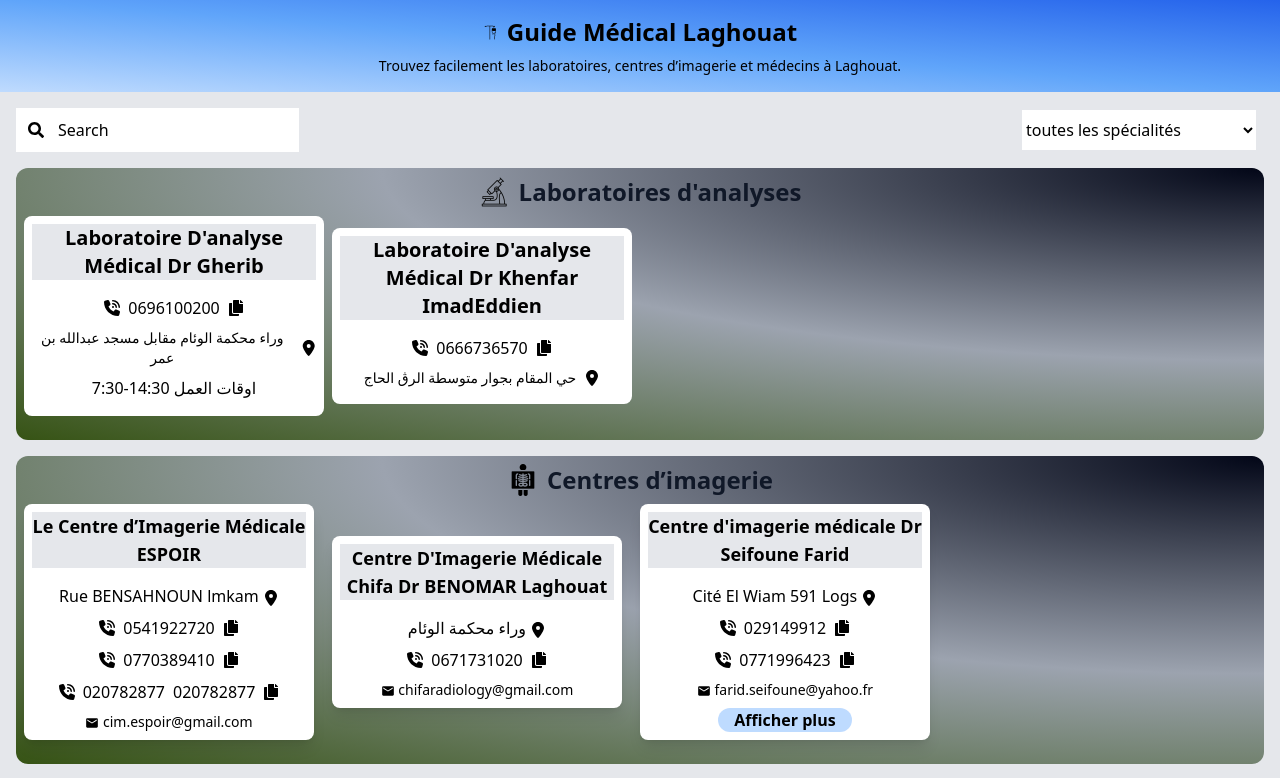
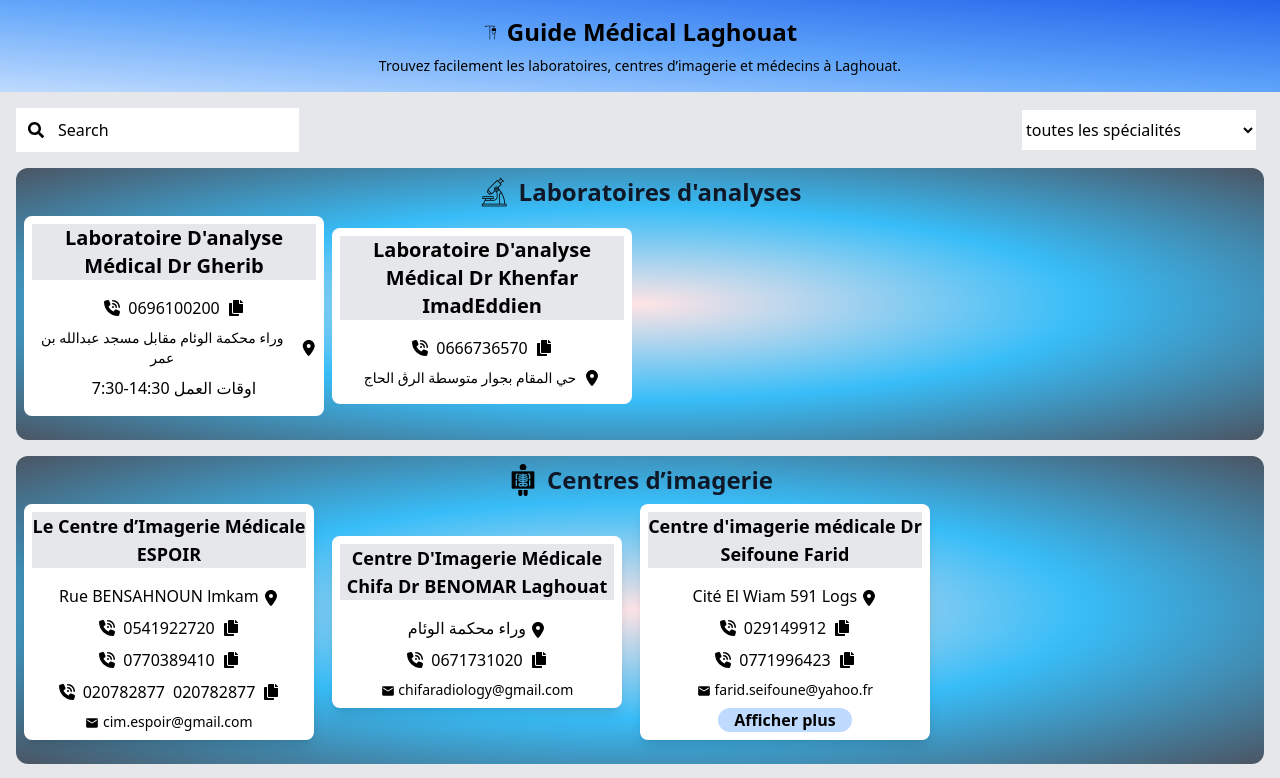
Before and after one commit to Medido1/Guide-M-dical-Laghouat, a React (Vite) app: page / in a window 1280 px wide. Shown: the top 778 px of the page. Built offline with nearby package versions, Linux system fonts and the light colour scheme.

Commit message:
Change bg color

```diff
--- a/src/App.css
+++ b/src/App.css
@@ -60,7 +60,7 @@
   background: linear-gradient(to top right, #bfdbfe, #60a5fa, #2563eb);
 }
 .category {
-  background: radial-gradient(ellipse at top right, #020617, #9ca3af, #365314);
+  background: radial-gradient(ellipse at center, #ffe4e6, #38bdf8, #4b5563);
 }
 
 /* search bar style */
```
